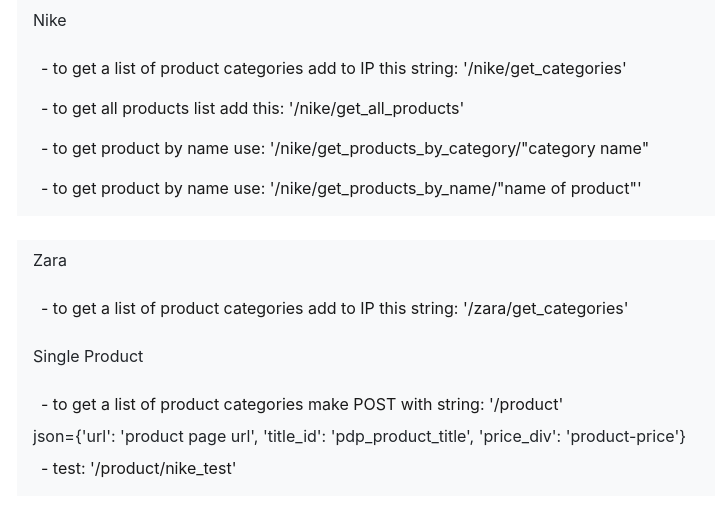
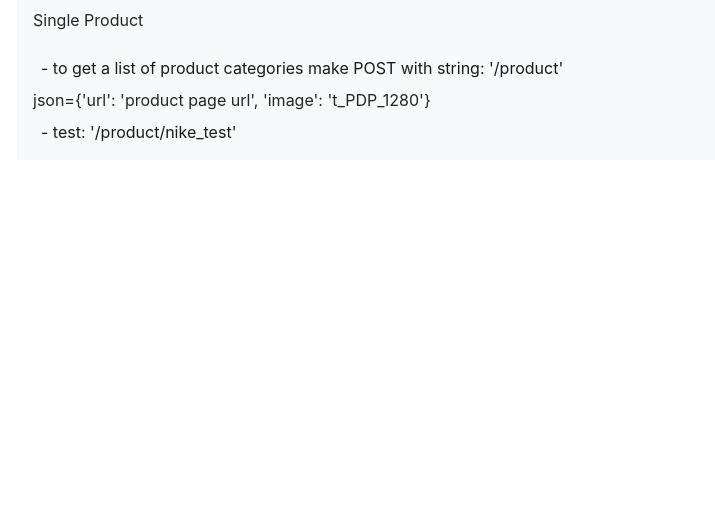
Before and after one commit to sergeMMikh/scr_nk_19.01.22, a Flask app: page / in a window 1280 px wide. Shown: the top 517 px of the page, without its empty margins (68-783 px from the left). Run offline with Flask 2, Linux system fonts and the light colour scheme; parts of the project's set-up code (start-up, migrations or seed data) failed here and were passed over; some libraries are stand-ins or nearby versions.

Commit message:
changed: get_product_data

```diff
--- a/app.py
+++ b/app.py
@@ -72,8 +72,7 @@ def get_simple_product_view():
 @app.route('/product/nike_test')
 def get_simple_product_view_test():
     data = {"url": 'https://www.nike.com/de/t/zoom-superrep-4-next-nature-damenschuhe-fur-hiit-kurse-3wC06h/DO9837-601',
-            'title_id': 'pdp_product_title',
-            'price_div': 'product-price'}
+            'image': 't_PDP_1280',}
     return jsonify(content_.get_product_data(data))
 
 
--- a/main.py
+++ b/main.py
@@ -1,9 +1,4 @@
-from pprint import pprint
-
-from app import app, content_nike
+from app import app
 
 if __name__ == '__main__':
-    base_url = "https://www.nike.com/de/w/damen-gym-running-22fovz5e1x6"
-    print('Categories list:')
-    pprint(content_nike.get_categories(base_url))
-    app.run(host="0.0.0.0", debug=True)
+    app.run(host="0.0.0.0", debug=False)
--- a/templates/home.html
+++ b/templates/home.html
@@ -15,42 +15,42 @@
 
 <body>
 
-<div class="container">
-    <nav class="navbar navbar-expand-lg navbar-light bg-light">
-        <div class="collapse navbar-collapse" id="nikeSupportedContent">
-            <ul class="navbar-nav mr-auto">
-                <li class="nav-item active">
-                    <p>Nike</p>
-                    <a class="nav-link" href="{{ url_for('nike_get_categories_view') }}">
-                        - to get a list of product categories add to IP this string: '/nike/get_categories' <span
-                            class="sr-only">(current)</span></a>
-                    <a class="nav-link" href="{{ url_for('nike_get_all_products_view') }}">
-                        - to get all products list add this: '/nike/get_all_products' <span class="sr-only">(current)</span></a>
-                    <a class="nav-link" href="{{ url_for('nike_get_categories_view') }}">
-                        - to get product by name use: '/nike/get_products_by_category/"category name" <span class="sr-only">(current)</span></a>
-                    <a class="nav-link" href="{{ url_for('nike_get_all_products_view') }}">
-                        - to get product by name use: '/nike/get_products_by_name/"name of product"' <span class="sr-only">(current)</span></a>
-                </li>
+<!--<div class="container">-->
+<!--    <nav class="navbar navbar-expand-lg navbar-light bg-light">-->
+<!--        <div class="collapse navbar-collapse" id="nikeSupportedContent">-->
+<!--            <ul class="navbar-nav mr-auto">-->
+<!--                <li class="nav-item active">-->
+<!--                    <p>Nike</p>-->
+<!--                    <a class="nav-link" href="{{ url_for('nike_get_categories_view') }}">-->
+<!--                        - to get a list of product categories add to IP this string: '/nike/get_categories' <span-->
+<!--                            class="sr-only">(current)</span></a>-->
+<!--                    <a class="nav-link" href="{{ url_for('nike_get_all_products_view') }}">-->
+<!--                        - to get all products list add this: '/nike/get_all_products' <span class="sr-only">(current)</span></a>-->
+<!--                    <a class="nav-link" href="{{ url_for('nike_get_categories_view') }}">-->
+<!--                        - to get product by name use: '/nike/get_products_by_category/"category name" <span class="sr-only">(current)</span></a>-->
+<!--                    <a class="nav-link" href="{{ url_for('nike_get_all_products_view') }}">-->
+<!--                        - to get product by name use: '/nike/get_products_by_name/"name of product"' <span class="sr-only">(current)</span></a>-->
+<!--                </li>-->
 
-            </ul>
-        </div>
-    </nav>
-</div>
-<br>
-<div class="container">
-    <nav class="navbar navbar-expand-lg navbar-light bg-light">
-        <div class="collapse navbar-collapse" id="zaraSupportedContent">
-            <ul class="navbar-nav mr-auto">
-                <li class="nav-item active">
-                    <p>Zara</p>
-                    <a class="nav-link" href="{{ url_for('zara_get_categories_view') }}">
-                        - to get a list of product categories add to IP this string: '/zara/get_categories' <span class="sr-only">(current)</span></a>
-                </li>
+<!--            </ul>-->
+<!--        </div>-->
+<!--    </nav>-->
+<!--</div>-->
+<!--<br>-->
+<!--<div class="container">-->
+<!--    <nav class="navbar navbar-expand-lg navbar-light bg-light">-->
+<!--        <div class="collapse navbar-collapse" id="zaraSupportedContent">-->
+<!--            <ul class="navbar-nav mr-auto">-->
+<!--                <li class="nav-item active">-->
+<!--                    <p>Zara</p>-->
+<!--                    <a class="nav-link" href="{{ url_for('zara_get_categories_view') }}">-->
+<!--                        - to get a list of product categories add to IP this string: '/zara/get_categories' <span class="sr-only">(current)</span></a>-->
+<!--                </li>-->
 
-            </ul>
-        </div>
-    </nav>
-</div>
+<!--            </ul>-->
+<!--        </div>-->
+<!--    </nav>-->
+<!--</div>-->
 <div class="container">
     <nav class="navbar navbar-expand-lg navbar-light bg-light">
         <div class="collapse navbar-collapse" id="simple_product">
@@ -60,8 +60,7 @@
                     <a class="nav-link" href="{{ url_for('get_simple_product_view') }}">
                         - to get a list of product categories make POST with string: '/product' </a>
                     <a>json={'url': 'product page url',
-                              'title_id': 'pdp_product_title',
-                              'price_div': 'product-price'}</a>
+                              'image': 't_PDP_1280'}</a>
                     <a class="nav-link" href="{{ url_for('get_simple_product_view_test') }}">
                         - test: '/product/nike_test' <span class="sr-only">(current)</span></a>
                 </li>
```
Also changed, not shown: client.py (+3 -17 lines), content/simple_content.py (+44 -11 lines).
